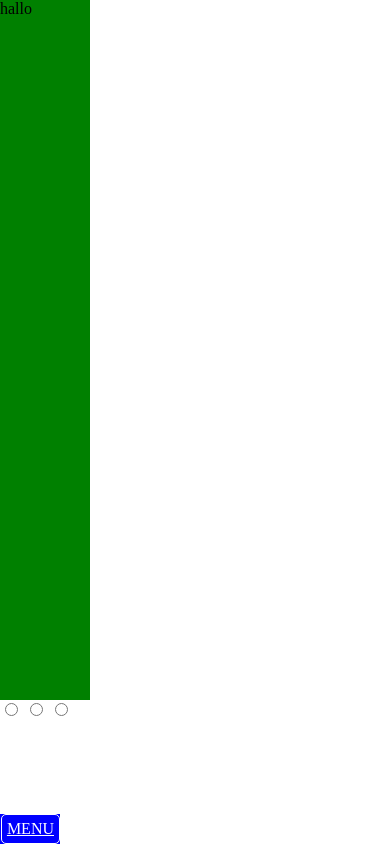
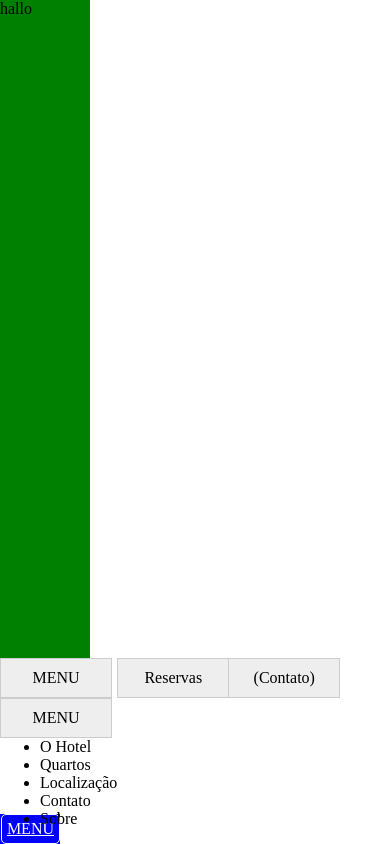
Before and after one commit to drehmerdude/mobilefirst, a plain HTML site: page index.html in a window 390 px wide. Drawn offline with Linux system fonts and the light colour scheme.

Commit message:
redefining mobile navigation

```diff
--- a/index.html
+++ b/index.html
@@ -5,8 +5,11 @@
   <meta charset="UTF-8">
   <title>Document</title>
 </head>
+
 <body>
+
     <main class="central">hallo</main>
+
     <div id="other" class="left">
       <nav>
         <a href="#menu" class="pop-up">MENU</a>
@@ -19,10 +22,42 @@
         </ul>
       </nav>
     </div>
-    <div class="mobileactionbar">
-      <input type="radio" name="menu" id="menupopup">
-      <input type="radio" name="reserva" id="reservapopup">
-      <input type="radio" name="contato" id="contatopopup">
+
+    <div class="mobileaction-bar">
+
+      <div class="tab">
+
+        <input type="radio" id="menupopup" name="menu">
+        <label for="menupopup">MENU</label>
+        <div class="tab" id="open-tab">
+          <input type="radio" id="tab-open" name="menu">
+          <label for="tab-open">MENU</label>
+        </div>
+
+        <div class="tab-content">
+          <nav>
+            <ul>
+              <li>O Hotel</li>
+              <li>Quartos</li>
+              <li>Localização</li>
+              <li>Contato</li>
+              <li>Sobre</li>
+            </ul>
+          </nav>
+        </div>
+
+      </div>
+
+      <div class="tab">
+        <input type="radio" name="reserva" id="reserva-popup">
+        <label for="reserva-popup">Reservas</label>
+      </div>
+
+      <div class="tab">
+        <input type="radio" name="contato" id="contato-popup">
+        <label for="contatdo-popup">(Contato)</label>
+
+      </div>
     </div>
 </body>
 </html>
--- a/main.css
+++ b/main.css
@@ -37,6 +37,39 @@ body {
   	left: 0;
   	bottom: 0;
   }
+
+.mobileaction-bar {
+  position: absolute;
+  float: left;
+  bottom: 0;
+  left: 0;
+
+}
+
+.tab {
+  float:left;
+}
+
+.tab label {
+    background: #eee;
+    padding: 10px;
+    cursor: pointer;
+    width: 90px;
+    text-align: center;
+    display: block;
+    border: 1px solid #ccc;
+    margin-left: -1px;
+    position: relative;
+    left: 1px;
+}
+.tab label i {
+    font-style: normal;
+    font-size: 10px;
+    color: #aaa;
+}
+.tab [type=radio] {
+    display: none;
+}
 
 /* RESOLVI MUDAR TUDO!
   (╯°□°)╯~ ┻━┻
```
